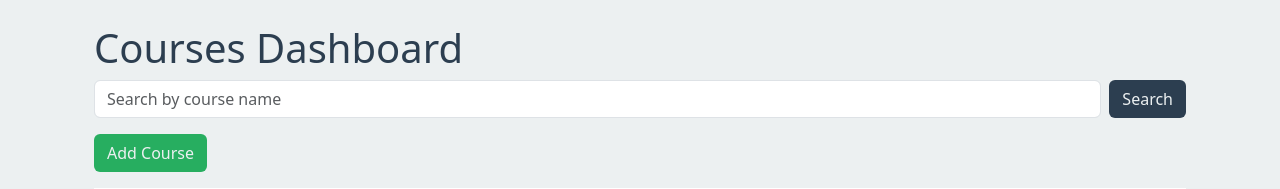
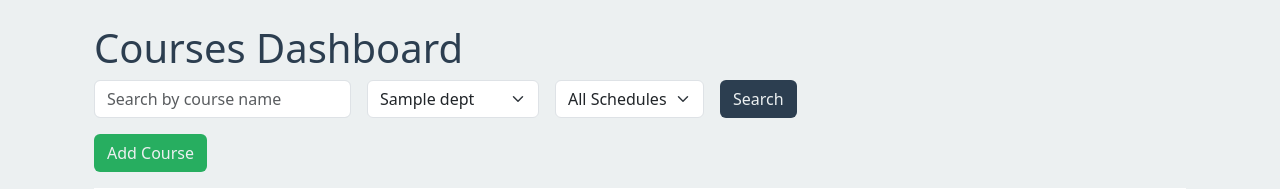
Before and after one commit to Thanh-WuTan/edu-flask-db-project, a Python web app: template app/templates/courses.html in a window 1280 px wide. Shown: the part 56-245 px from the top of the page. Run offline with Jinja, Linux system fonts and the light colour scheme; the template is opened without the code that fills it: most values are stand-ins (such as "Sample title", 1, 10 or a date in 2020); form fields are guessed from the names that the template uses.

Commit message:
update search bar

```diff
--- a/app/service/admin_service.py
+++ b/app/service/admin_service.py
@@ -8,8 +8,8 @@ def get_instructor_choices():
     users = get_all_users()
     return [(user['id'], user['username']) for user in users if user['role_name'] == 'instructor']
 
-def get_all_courses_service(page=1, per_page=10, search_query=None):
-    courses, total = get_filtered_courses(search_query=search_query, page=page, per_page=per_page)
+def get_all_courses_service(page=1, per_page=10, search_query=None, department_id=None, schedule=None):
+    courses, total = get_filtered_courses(search_query=search_query, department_id=department_id, schedule=schedule, page=page, per_page=per_page)
     return courses, total
 
 def delete_course_service(course_id):
--- a/app/templates/admin/courses.html
+++ b/app/templates/admin/courses.html
@@ -11,11 +11,33 @@
         {% endif %}
     {% endwith %}
 
-    <!-- Search Form -->
+    <!-- Search Form with Department and Schedule Filters -->
     <div class="mb-3">
-        <form method="GET" action="{{ url_for('admin.courses') }}" class="d-flex">
-            <input type="text" class="form-control me-2" name="search" placeholder="Search by course name" value="{{ request.args.get('search', '') }}">
-            <button type="submit" class="btn" style="background-color: #2C3E50; color: #ECF0F1;">Search</button>
+        <form method="GET" action="{{ url_for('admin.courses') }}" class="row g-3">
+            <div class="col-auto">
+                <input type="text" class="form-control" name="search" placeholder="Search by course name" value="{{ request.args.get('search', '') }}">
+            </div>
+            <div class="col-auto">
+                <select class="form-select" name="department_id">
+                    <option value="">All Departments</option>
+                    {% for dept in department_names %}
+                        <option value="{{ dept[0] }}" {% if dept.id == department_id %}selected{% endif %}>{{ dept[1] }}</option>
+                    {% endfor %}
+                </select>
+            </div>
+            <div class="col-auto">
+                <select class="form-select" name="schedule">
+                    <option value="">All Schedules</option>
+                    <option value="M" {% if schedule == 'M' %}selected{% endif %}>Monday</option>
+                    <option value="T" {% if schedule == 'T' %}selected{% endif %}>Tuesday</option>
+                    <option value="W" {% if schedule == 'W' %}selected{% endif %}>Wednesday</option>
+                    <option value="R" {% if schedule == 'R' %}selected{% endif %}>Thursday</option>
+                    <option value="F" {% if schedule == 'F' %}selected{% endif %}>Friday</option>
+                </select>
+            </div>
+            <div class="col-auto">
+                <button type="submit" class="btn" style="background-color: #2C3E50; color: #ECF0F1;">Search</button>
+            </div>
         </form>
     </div>
 
@@ -38,7 +60,7 @@
         </thead>
         <tbody>
             {% for course in courses %}
-            <tr onclick="window.location.href='{{ url_for('admin.delete_course', course_id=course.id) }}'" style="cursor: pointer;">
+            <tr onclick="window.location.href='{{ url_for('admin.course_detail', course_id=course.id) }}'" style="cursor: pointer;">
                 <td>{{ course.id }}</td>
                 <td>{{ course.course_name }}</td>
                 <td>{{ course.department_name }}</td>
@@ -116,15 +138,15 @@
     <nav aria-label="Page navigation">
         <ul class="pagination">
             <li class="page-item {% if page == 1 %}disabled{% endif %}">
-                <a class="page-link" href="{{ url_for('admin.courses', page=page-1, search=request.args.get('search', '')) if page > 1 else '#' }}">Previous</a>
+                <a class="page-link" href="{{ url_for('admin.courses', page=page-1, search=request.args.get('search', ''), department_id=department_id, schedule=schedule) if page > 1 else '#' }}">Previous</a>
             </li>
             {% for p in range(1, total_pages + 1) %}
             <li class="page-item {% if p == page %}active{% endif %}">
-                <a class="page-link" href="{{ url_for('admin.courses', page=p, search=request.args.get('search', '')) }}">{{ p }}</a>
+                <a class="page-link" href="{{ url_for('admin.courses', page=p, search=request.args.get('search', ''), department_id=department_id, schedule=schedule) }}">{{ p }}</a>
             </li>
             {% endfor %}
             <li class="page-item {% if page == total_pages %}disabled{% endif %}">
-                <a class="page-link" href="{{ url_for('admin.courses', page=page+1, search=request.args.get('search', '')) if page < total_pages else '#' }}">Next</a>
+                <a class="page-link" href="{{ url_for('admin.courses', page=page+1, search=request.args.get('search', ''), department_id=department_id, schedule=schedule) if page < total_pages else '#' }}">Next</a>
             </li>
         </ul>
     </nav>
```
Also changed, not shown: app/admin.py (+8 -4 lines).
